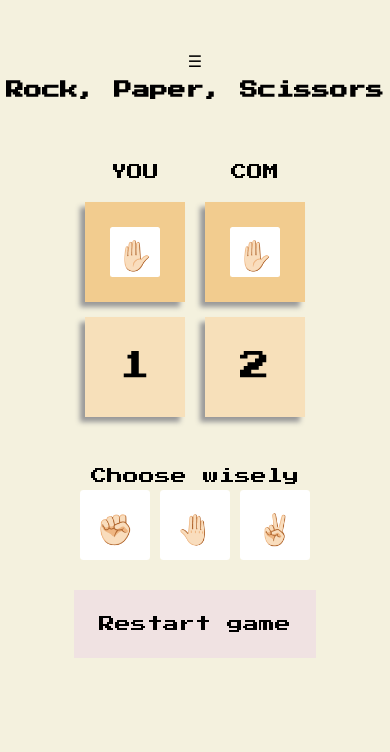
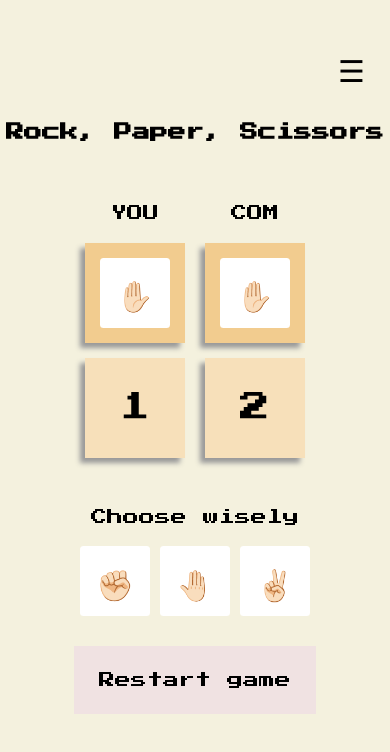
Before and after one commit to mrcschfr/rock-paper-scissors, a plain HTML site: page index.html in a window 390 px wide. Drawn offline with nearby package versions, Linux system fonts and the light colour scheme.

Commit message:
Fix some minor layout errors

```diff
--- a/index.html
+++ b/index.html
@@ -66,7 +66,7 @@
                     </div>
                 </div>
                 <div class="section-mid__start">
-                    <div id="statusMessage">Restart game</div>
+                    <div id="restartButton">Restart game</div>
                  </div>
             </div>
             <div class="section-right">
--- a/style.css
+++ b/style.css
@@ -111,7 +111,10 @@ body {
     }
 
     .section-mid__menu {
-        display: block;
+        display: flex;
+        align-self: flex-end;
+        margin: 0px 25px 25px 0px;
+        font-size: var(--mobile-icons-fontsize);
     }
 
     .section-mid h1 {
@@ -166,6 +169,7 @@ body {
 .section-mid__playfield__computer__move div {
     width: 80px;
     height: 80px;
+    padding: 25px;
     background-color: var(--main-white-color);
     border-radius: 5%;
     display: flex;
@@ -226,13 +230,10 @@ body {
 
     .section-mid__playfield__player__bottom__move div,
     .section-mid__playfield__computer__move div {
-        width: 50px;
-        height: 50px;
-        background-color: var(--main-white-color);
+        width: 60px;
+        height: 60px;
+        padding: 5px;
         border-radius: 5%;
-        display: flex;
-        align-items: center;
-        justify-content: center;
     }
 
     .section-mid__playfield__player__bottom__score {
@@ -269,6 +270,10 @@ body {
     display: flex;
     flex-direction: row;
     align-items: center;
+}
+
+#statusMessage {
+    padding: 0px 0px 15px 0px;
 }
 
 #selection-rock,
@@ -317,7 +322,6 @@ body {
     }
 }
 
-
 /*
  * ------
  * MIDDLE SECTION: START BUTTON
```
